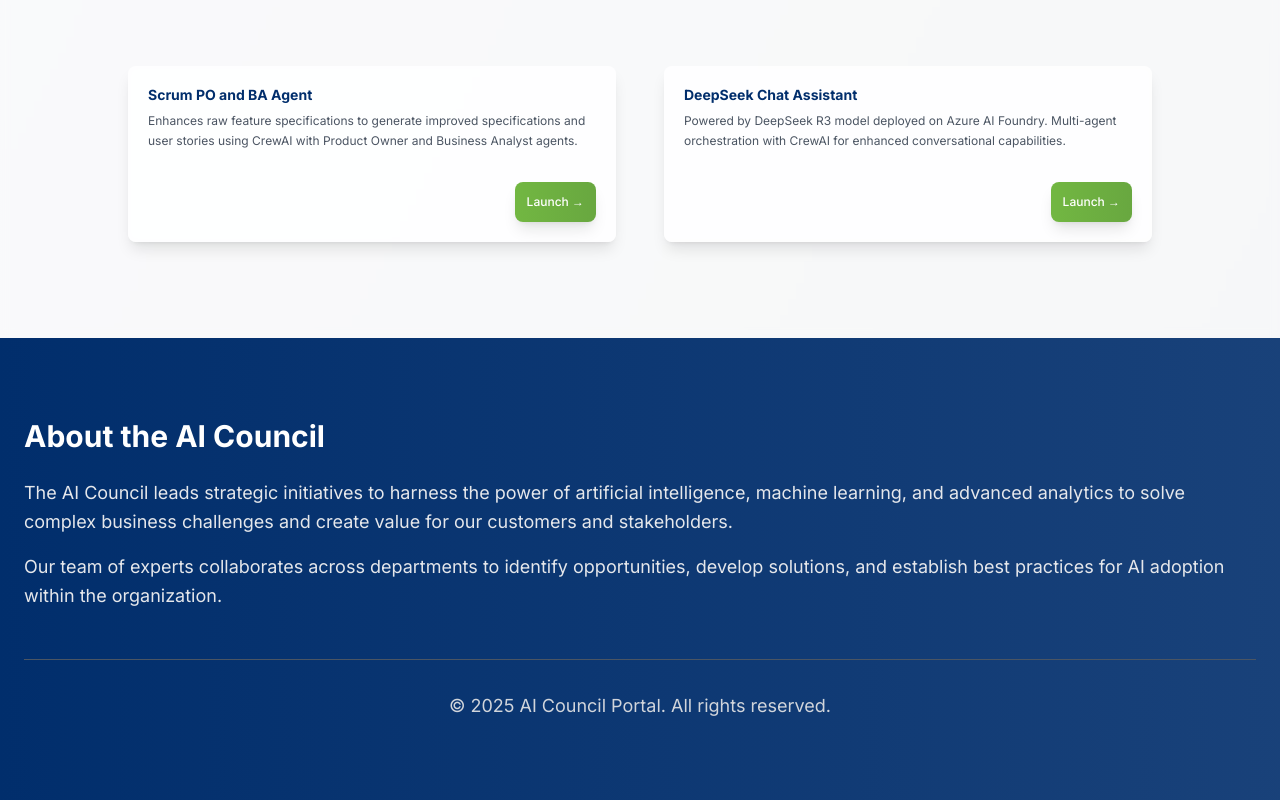
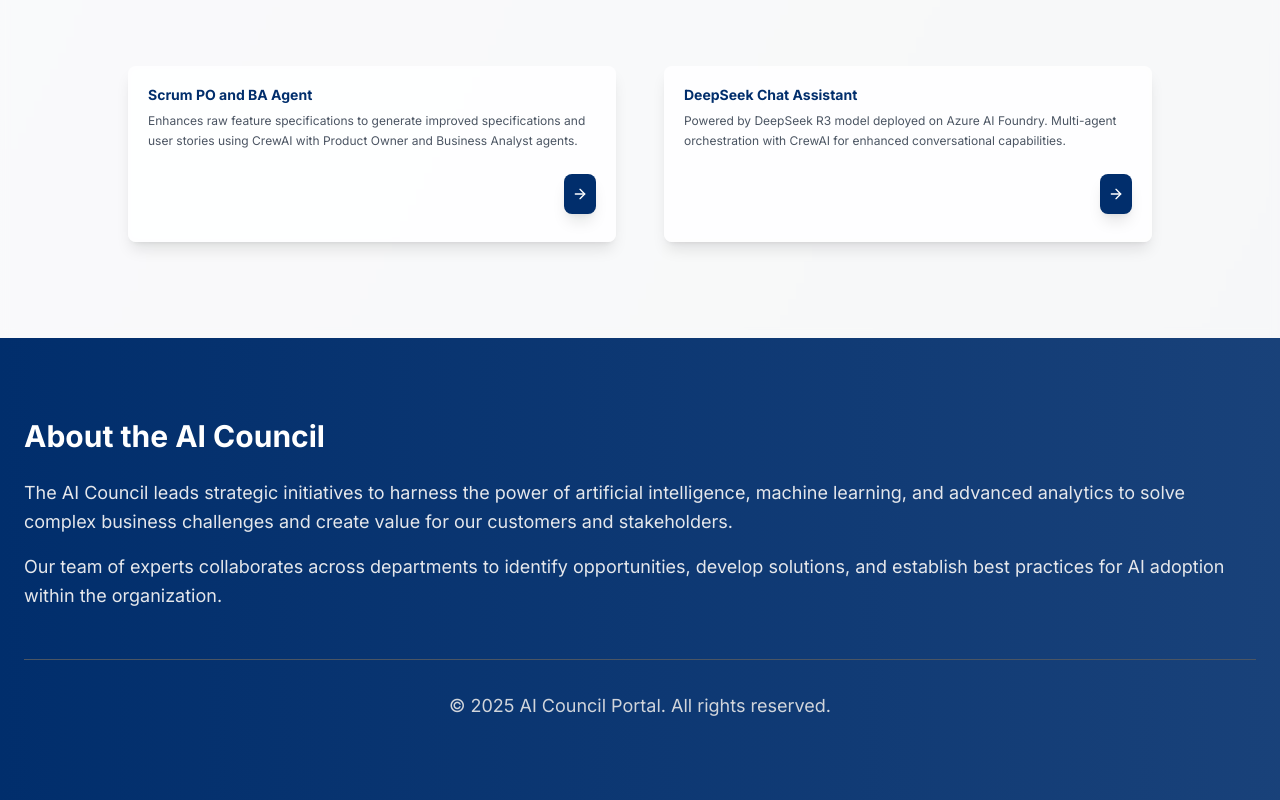
Before and after one commit to LostZoro56/council-ai-craft, a React (Vite) app: page / in a window 1280 px wide. Shown: the part 1769-2569 px from the top of the page. Built offline with nearby package versions, Linux system fonts and the light colour scheme.

Commit message:
Fix: Improve AgentCard launch button
Adjusted AgentCard launch button position and replaced text with an arrow icon, changing the button's color to dark blue.

```diff
--- a/src/components/AgentCard.tsx
+++ b/src/components/AgentCard.tsx
@@ -2,6 +2,7 @@
 import React from 'react';
 import { Card, CardContent } from '@/components/ui/card';
 import { Button } from '@/components/ui/button';
+import { ArrowRight } from 'lucide-react';
 
 interface AgentCardProps {
   id: string;
@@ -44,13 +45,13 @@ const AgentCard = ({ id, title, description, isAvailable, onClick }: AgentCardPr
           </p>
         </div>
 
-        {/* Fixed button container */}
-        <div className="mt-4 pt-3 flex justify-end">
+        {/* Fixed button container with more padding from bottom */}
+        <div className="mt-4 pb-2 flex justify-end">
           {isAvailable ? (
             <Button
-              className="bg-gradient-to-r from-[#72B742] to-[#72B742]/90 hover:from-[#72B742]/90 hover:to-[#72B742] text-white font-medium py-1.5 px-3 rounded-lg shadow-lg hover:shadow-xl transition-all duration-300 transform hover:scale-105 text-xs"
+              className="bg-[#012E6C] hover:bg-[#012E6C]/90 text-white font-medium p-2 rounded-lg shadow-lg hover:shadow-xl transition-all duration-300 transform hover:scale-105"
             >
-              Launch →
+              <ArrowRight className="w-4 h-4" />
             </Button>
           ) : (
             <Button
```
